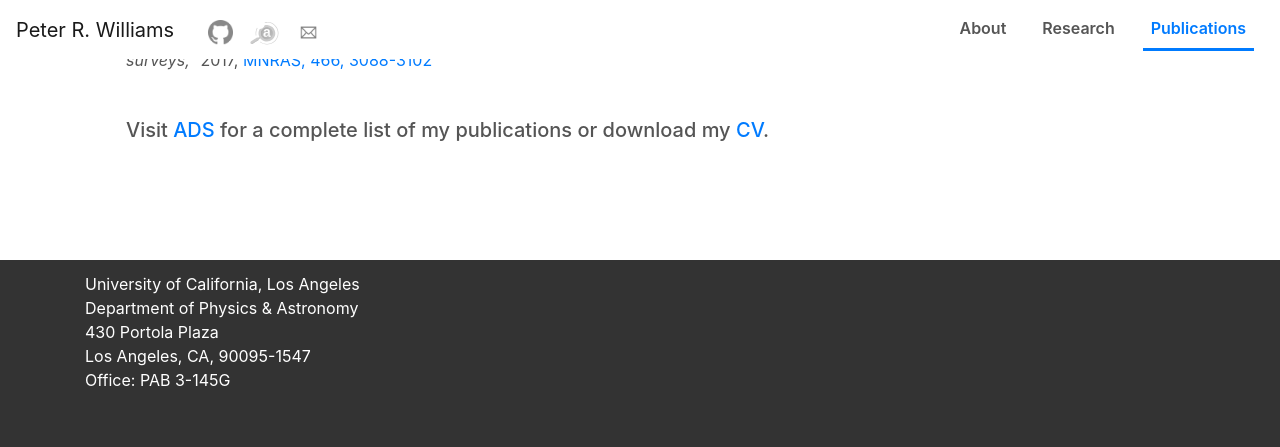
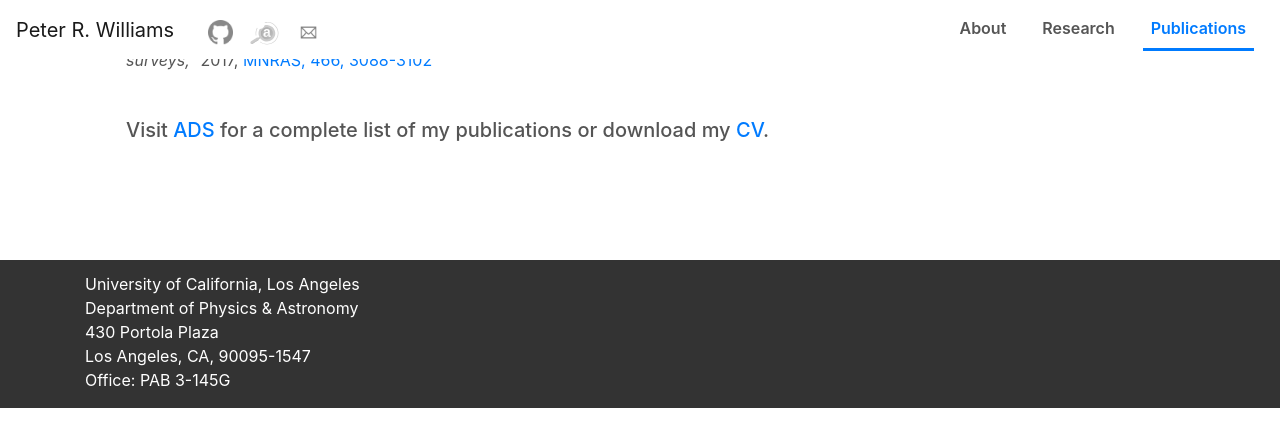
Before and after one commit to peterrwi/peterrwi.github.io, a Jekyll site: the page built from index.html, in a window 1280 px wide and 900 px high, scrolled down 2885 px. Shown: the top 447 px of the window. Built offline with Jekyll 4.4.1, drawn with Linux system fonts in a browser that asks for light colours; nearby versions of some CDN libraries.

Commit message:
Fixing so it won't scroll forever

```diff
--- a/_layouts/style.css
+++ b/_layouts/style.css
@@ -121,7 +121,7 @@ h1::after {
 	background: #333;
 	color: #fff;
 	padding-top: 12px;
-	min-height: 800px;
+	min-height: 10px;
 }
 
 /*-----------Responsive-----------*/
```
